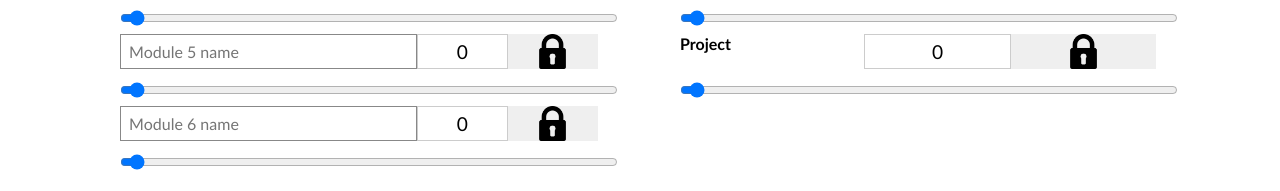
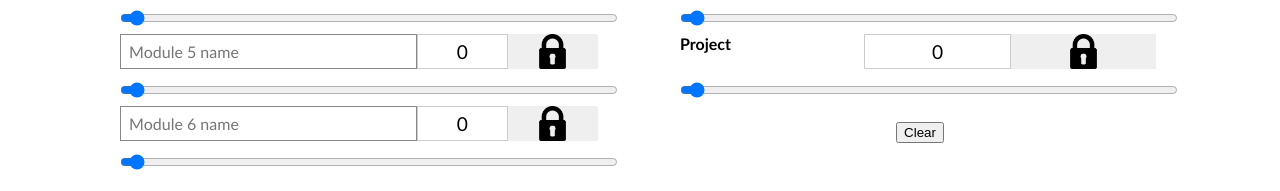
Before and after one commit to portsoc/dcalc, a website with bundled scripts: page index.html in a window 1280 px wide. Shown: the part 783-974 px from the top of the page. Built offline with nearby package versions, Linux system fonts and the light colour scheme.

Commit message:
Adding on a clear button to reset all input boxes

```diff
--- a/index.html
+++ b/index.html
@@ -134,6 +134,9 @@
     </div>
     <input class="range-input" id="fyp" type="range" min="0" max="100" value="0">
   </ul>
+  <div id="ClearButtonDiv">
+    <button id="ClearButton">Clear</button>
+  </div>
   </section>
 
   <datalist id="module-list">
--- a/style.css
+++ b/style.css
@@ -280,6 +280,12 @@ input:focus {
   cursor: pointer;
 }
 
+#ClearButtonDiv{
+  display: flex;
+  justify-content: center;
+  align-items: center;
+}
+
 /*********************************************
  * SHARE INDICATION
  *********************************************/
```
